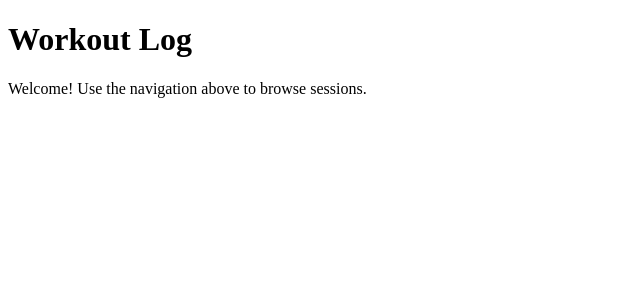
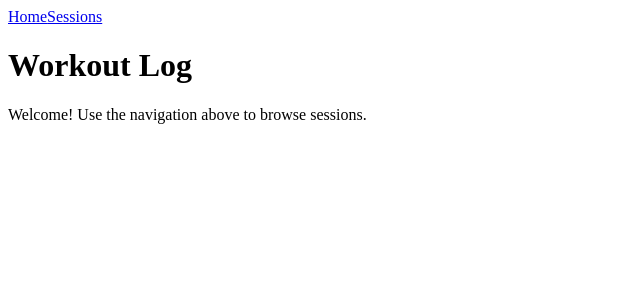
Before and after one commit to zakarynichols/workout-log-app, a React (Vite) app in the folder frontend/: page / in a window 1280 px wide. Shown: the top 300 px of the page, without its empty margins (0-640 px from the left). Built offline with nearby package versions, Linux system fonts and the light colour scheme.

Commit message:
add links to frontend

```diff
--- a/frontend/src/App.tsx
+++ b/frontend/src/App.tsx
@@ -1,4 +1,4 @@
-import { BrowserRouter as Router, Routes, Route } from "react-router-dom";
+import { BrowserRouter as Router, Routes, Route, Link } from "react-router-dom";
 import Home from "./pages/Home";
 import Sessions from "./pages/Sessions";
 import SessionDetails from "./pages/SessionDetailPage";
@@ -6,6 +6,10 @@
 export default function App() {
   return (
     <Router>
+        <nav>
+        <Link to="/">Home</Link>
+        <Link to="/sessions">Sessions</Link>
+      </nav>
       <Routes>
         <Route path="/" element={<Home />} />
         <Route path="/sessions" element={<Sessions />} />
```
